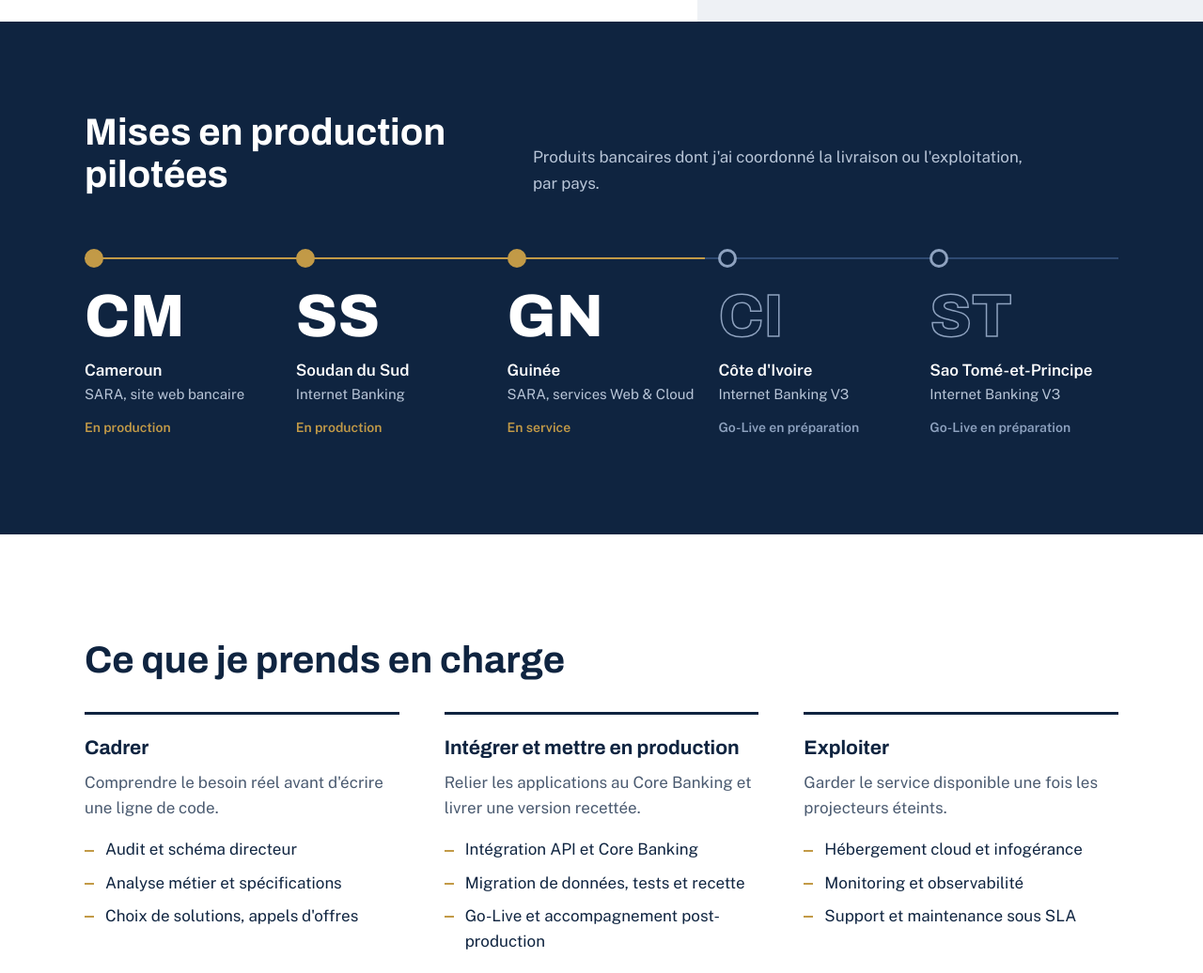
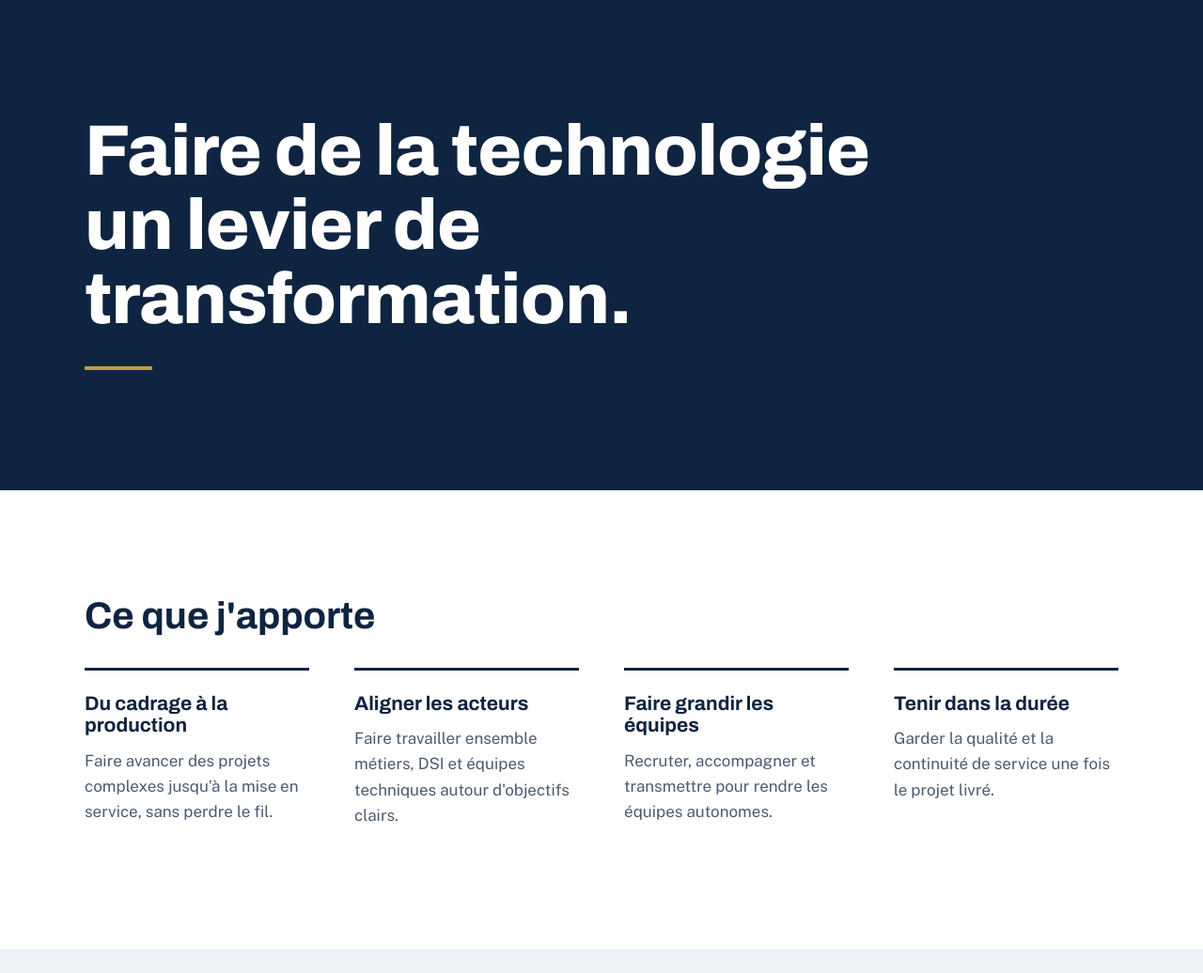
Before and after one commit to CephasFokou/FTC_Portofolio, a React app: page / in a window 1280 px wide. Shown: the part 980-2016 px from the top of the page at 94% size. Built offline with nearby package versions, Linux system fonts and the light colour scheme; some packages are replaced by stand-ins of ours.

Commit message:
Portfolio recentré sur le parcours et l'aspiration (moins centré KATALYS)
Co-Authored-By: Claude Opus 5.5 <noreply@anthropic.com>
Claude-Session: https://claude.ai/code/session_01BM12gdtAXcWGzkQSx2Grwg

```diff
--- a/src/content_option.js
+++ b/src/content_option.js
@@ -87,69 +87,36 @@ const archiveMedia = [
 
 const fr = {
     meta: {
-        title: "Cephas Fokou — Directeur Général de KATALYS",
+        title: "Cephas Fokou — Directeur Général | Digital Banking & transformation numérique",
         description:
-            "Cephas Fokou, Directeur Général de KATALYS. Intégration de systèmes, banque digitale et services managés : du cadrage à la mise en production, en Afrique centrale et de l'Ouest.",
+            "Cephas Fokou, Directeur Général. Digital Banking et transformation numérique : je fais avancer les projets du cadrage à la production.",
     },
     hero: {
         name: "Cephas Fokou",
-        role: "Directeur Général, KATALYS",
-        title: "Je fais passer les projets bancaires du cadrage à la production.",
+        role: "Directeur Général, Digital Banking & transformation numérique",
+        title: "Je fais avancer les projets numériques, du cadrage à la production.",
         lead:
-            "Après plus de quatre ans à piloter la banque digitale de filiales bancaires africaines, je dirige KATALYS, société d'intégration de systèmes et de services numériques. Direction, gestion de projet, management d'équipes techniques et recrutement de talents : je tiens le fil jusqu'à la mise en service.",
+            "Depuis 2017, je conçois, livre et fais vivre des solutions numériques : d'abord comme développeur et designer, puis comme chef d'équipe, et enfin comme Digital Banking Manager. Aujourd'hui, je poursuis ce chemin en entrepreneur.",
         portrait,
     },
-    footprint: {
-        title: "Mises en production pilotées",
-        lead: "Produits bancaires dont j'ai coordonné la livraison ou l'exploitation, par pays.",
-        items: [
-            { code: "CM", country: "Cameroun", product: "SARA, site web bancaire", status: "En production", live: true },
-            { code: "SS", country: "Soudan du Sud", product: "Internet Banking", status: "En production", live: true },
-            { code: "GN", country: "Guinée", product: "SARA, services Web & Cloud", status: "En service", live: true },
-            { code: "CI", country: "Côte d'Ivoire", product: "Internet Banking V3", status: "Go-Live en préparation", live: false },
-            { code: "ST", country: "Sao Tomé-et-Principe", product: "Internet Banking V3", status: "Go-Live en préparation", live: false },
-        ],
+    statement: {
+        text: "Faire de la technologie un levier de transformation.",
     },
     offers: {
-        title: "Ce que je prends en charge",
+        title: "Ce que j'apporte",
         items: [
-            {
-                title: "Cadrer",
-                text: "Comprendre le besoin réel avant d'écrire une ligne de code.",
-                points: ["Audit et schéma directeur", "Analyse métier et spécifications", "Choix de solutions, appels d'offres"],
-            },
-            {
-                title: "Intégrer et mettre en production",
-                text: "Relier les applications au Core Banking et livrer une version recettée.",
-                points: ["Intégration API et Core Banking", "Migration de données, tests et recette", "Go-Live et accompagnement post-production"],
-            },
-            {
-                title: "Exploiter",
-                text: "Garder le service disponible une fois les projecteurs éteints.",
-                points: ["Hébergement cloud et infogérance", "Monitoring et observabilité", "Support et maintenance sous SLA"],
-            },
+            { title: "Du cadrage à la production", text: "Faire avancer des projets complexes jusqu'à la mise en service, sans perdre le fil." },
+            { title: "Aligner les acteurs", text: "Faire travailler ensemble métiers, DSI et équipes techniques autour d'objectifs clairs." },
+            { title: "Faire grandir les équipes", text: "Recruter, accompagner et transmettre pour rendre les équipes autonomes." },
+            { title: "Tenir dans la durée", text: "Garder la qualité et la continuité de service une fois le projet livré." },
         ],
     },
     homeProjects: { title: "Projets récents", all: "Tous les projets" },
     homeCta: {
-        title: "Un projet à cadrer ou à remettre sur les rails ?",
-        text: "Banques, microfinances, intégrateurs : parlons de votre contexte.",
+        title: "Un projet à faire avancer ?",
+        text: "Écrivez-moi pour en parler.",
     },
     recent: [
-        {
-            id: "katalys",
-            title: "Méthodologie de déploiement KATALYS",
-            context: "KATALYS · 2026",
-            summary:
-                "Un cadre unique pour déployer Granit, SARA et l'Internet Banking chez les banques clientes, du besoin exprimé jusqu'à l'autonomie de l'équipe cliente.",
-            role: [
-                "Conception d'une méthode en six étapes, chacune fermée par un livrable validé",
-                "Répartition des responsabilités : centre de développement, Delivery, DevOps, QA, IT et métier côté client",
-                "Modèles de services associés : Monitoring & Observabilité, Exploitation & Maintenance L1",
-            ],
-            outcome: "Un référentiel commun pour planifier, recetter, mettre en production et transmettre.",
-            tags: ["Gouvernance", "Delivery", "Services managés"],
-        },
         {
             id: "ibv3",
             title: "Internet Banking V3, déploiement multi-pays",
@@ -191,6 +158,20 @@ const fr = {
             ],
             outcome: "Une feuille de route priorisée et partagée avec les parties prenantes.",
             tags: ["Produit", "Roadmap", "Paiement mobile"],
+        },
+        {
+            id: "katalys",
+            title: "Méthodologie de déploiement KATALYS",
+            context: "KATALYS · 2026",
+            summary:
+                "Un cadre unique pour déployer Granit, SARA et l'Internet Banking chez les banques clientes, du besoin exprimé jusqu'à l'autonomie de l'équipe cliente.",
+            role: [
+                "Conception d'une méthode en six étapes, chacune fermée par un livrable validé",
+                "Répartition des responsabilités : centre de développement, Delivery, DevOps, QA, IT et métier côté client",
+                "Modèles de services associés : Monitoring & Observabilité, Exploitation & Maintenance L1",
+            ],
+            outcome: "Un référentiel commun pour planifier, recetter, mettre en production et transmettre.",
+            tags: ["Gouvernance", "Delivery", "Services managés"],
         },
         {
             id: "supra",
@@ -315,9 +296,9 @@ const fr = {
     about: {
         title: "À propos",
         intro: [
-            "Je dirige KATALYS, une société qui part d'un constat simple : la plupart des projets informatiques ne bloquent pas faute de technologie, mais faute d'exécution. Besoins mal définis, environnements non prêts, recettes insuffisantes, mises en production repoussées.",
-            "Mon parcours s'est construit sur ce terrain. Développeur puis chef d'équipe, j'ai ensuite piloté pendant plus de quatre ans les produits de banque digitale de filiales présentes dans plusieurs pays africains, avec une équipe de vingt développeurs. J'ai appris à tenir ensemble les exigences des DSI, des métiers et des équipes techniques jusqu'au Go-Live.",
-            "Aujourd'hui, je cumule les rôles de directeur général, chef de projet, manager et recruteur de talents. Mon fil conducteur ne change pas : livrer juste, au bon niveau de qualité, avec une exploitation réaliste.",
+            "Depuis 2017, je conçois, livre et fais vivre des solutions numériques : d'abord comme développeur et designer, puis comme chef d'équipe, et enfin comme Digital Banking Manager.",
+            "J'ai piloté des produits de banque digitale utilisés dans plusieurs pays africains (Internet Banking, paiement mobile, sites bancaires) avec une équipe de vingt développeurs. J'y ai appris l'essentiel : la valeur ne vient pas seulement de la livraison, mais de la capacité à livrer juste, au bon niveau de qualité, avec une exploitation réaliste.",
+            "Aujourd'hui, je poursuis ce chemin en entrepreneur avec KATALYS, tout en accompagnant des projets Web & Cloud. Ce qui m'anime : faire de la technologie un levier de transformation.",
         ],
         skillsTitle: "Compétences",
         skills: [
@@ -351,69 +332,36 @@ const fr = {
 
 const en = {
     meta: {
-        title: "Cephas Fokou — CEO of KATALYS",
+        title: "Cephas Fokou — CEO | Digital Banking & digital transformation",
         description:
-            "Cephas Fokou, CEO of KATALYS. Systems integration, digital banking and managed services: from scoping to production across Central and West Africa.",
+            "Cephas Fokou, CEO. Digital banking and digital transformation: I move projects from scoping to production.",
     },
     hero: {
         name: "Cephas Fokou",
-        role: "CEO, KATALYS",
-        title: "I take banking projects from scoping to production.",
+        role: "CEO, Digital Banking & digital transformation",
+        title: "I move digital projects forward, from scoping to production.",
         lead:
-            "After more than four years leading digital banking products for African bank subsidiaries, I now run KATALYS, a systems integration and digital services company. Leadership, project management, technical team management and talent hiring: I hold the thread until the service goes live.",
+            "Since 2017, I have designed, delivered and run digital solutions: first as a developer and designer, then as a team lead, then as a Digital Banking Manager. Today I continue that path as an entrepreneur.",
         portrait,
     },
-    footprint: {
-        title: "Go-lives I have led",
-        lead: "Banking products whose delivery or operations I coordinated, by country.",
-        items: [
-            { code: "CM", country: "Cameroon", product: "SARA, bank website", status: "Live", live: true },
-            { code: "SS", country: "South Sudan", product: "Internet Banking", status: "Live", live: true },
-            { code: "GN", country: "Guinea", product: "SARA, Web & Cloud services", status: "In service", live: true },
-            { code: "CI", country: "Côte d'Ivoire", product: "Internet Banking V3", status: "Go-live in preparation", live: false },
-            { code: "ST", country: "São Tomé and Príncipe", product: "Internet Banking V3", status: "Go-live in preparation", live: false },
-        ],
+    statement: {
+        text: "Making technology a lever for transformation.",
     },
     offers: {
-        title: "What I take on",
+        title: "What I bring",
         items: [
-            {
-                title: "Scope",
-                text: "Understand the real need before writing a line of code.",
-                points: ["IT audit and master plan", "Business analysis and specifications", "Solution selection, tenders"],
-            },
-            {
-                title: "Integrate and go live",
-                text: "Connect applications to the core banking system and ship a tested release.",
-                points: ["API and core banking integration", "Data migration, testing and UAT", "Go-live and post-production support"],
-            },
-            {
-                title: "Operate",
-                text: "Keep the service running once the launch is over.",
-                points: ["Cloud hosting and managed IT", "Monitoring and observability", "SLA-based support and maintenance"],
-            },
+            { title: "From scoping to production", text: "Moving complex projects all the way to go-live without losing the thread." },
+            { title: "Aligning people", text: "Getting business teams, IT departments and engineers working toward clear goals." },
+            { title: "Growing teams", text: "Hiring, coaching and passing on knowledge so teams become self-sufficient." },
+            { title: "Lasting quality", text: "Keeping quality and service continuity once the project has shipped." },
         ],
     },
     homeProjects: { title: "Recent projects", all: "All projects" },
     homeCta: {
-        title: "A project to scope or to get back on track?",
-        text: "Banks, microfinance institutions, integrators: let's talk about your context.",
+        title: "A project to move forward?",
+        text: "Write to me and let's talk.",
     },
     recent: [
-        {
-            id: "katalys",
-            title: "KATALYS deployment methodology",
-            context: "KATALYS · 2026",
-            summary:
-                "One framework to deploy Granit, SARA and Internet Banking at client banks, from the stated need to a self-sufficient client team.",
-            role: [
-                "Designed a six-step method, each step closed by a signed-off deliverable",
-                "Defined responsibilities across the development centre, Delivery, DevOps, QA, client IT and business teams",
-                "Related service models: Monitoring & Observability, Operations & L1 Maintenance",
-            ],
-            outcome: "A shared reference to plan, test, go live and hand over.",
-            tags: ["Governance", "Delivery", "Managed services"],
-        },
         {
             id: "ibv3",
             title: "Internet Banking V3, multi-country rollout",
@@ -453,6 +401,20 @@ const en = {
             ],
             outcome: "A prioritised roadmap shared with stakeholders.",
             tags: ["Product", "Roadmap", "Mobile payments"],
+        },
+        {
+            id: "katalys",
+            title: "KATALYS deployment methodology",
+            context: "KATALYS · 2026",
+            summary:
+                "One framework to deploy Granit, SARA and Internet Banking at client banks, from the stated need to a self-sufficient client team.",
+            role: [
+                "Designed a six-step method, each step closed by a signed-off deliverable",
+                "Defined responsibilities across the development centre, Delivery, DevOps, QA, client IT and business teams",
+                "Related service models: Monitoring & Observability, Operations & L1 Maintenance",
+            ],
+            outcome: "A shared reference to plan, test, go live and hand over.",
+            tags: ["Governance", "Delivery", "Managed services"],
         },
         {
             id: "supra",
@@ -575,9 +537,9 @@ const en = {
     about: {
         title: "About",
         intro: [
-            "I run KATALYS, a company built on a simple observation: most IT projects don't stall for lack of technology, but for lack of execution. Unclear needs, unprepared environments, thin testing, postponed go-lives.",
-            "That is where my career was built. Developer, then team lead, I spent more than four years leading digital banking products for subsidiaries in several African countries, with a team of twenty developers. I learned to keep IT departments, business teams and engineers aligned all the way to go-live.",
-            "Today I combine the roles of CEO, project manager, team manager and talent recruiter. My guiding line hasn't changed: deliver the right thing, at the right quality, with realistic operations.",
+            "Since 2017, I have designed, delivered and run digital solutions: first as a developer and designer, then as a team lead, then as a Digital Banking Manager.",
+            "I led digital banking products used in several African countries (Internet Banking, mobile payments, bank websites) with a team of twenty developers. I learned what matters most: value comes not only from shipping, but from shipping the right thing, at the right quality, with realistic operations.",
+            "Today I continue that path as an entrepreneur with KATALYS, while supporting Web & Cloud projects. What drives me: making technology a lever for transformation.",
         ],
         skillsTitle: "Skills",
         skills: [
--- a/src/pages/home/index.js
+++ b/src/pages/home/index.js
@@ -6,7 +6,7 @@ import { Seo } from "../../components/seo";
 
 export const Home = () => {
   const { t, lang } = useTranslation();
-  const { meta, hero, footprint, offers, recent, homeProjects, homeCta } = getContent(lang);
+  const { meta, hero, statement, offers, recent, homeProjects, homeCta } = getContent(lang);
 
   return (
     <>
@@ -32,23 +32,9 @@ export const Home = () => {
         </div>
       </section>
 
-      <section className="route" aria-labelledby="route-title">
+      <section className="statement">
         <div className="wrap">
-          <div className="route__head">
-            <h2 id="route-title" className="route__title">{footprint.title}</h2>
-            <p className="route__lead">{footprint.lead}</p>
-          </div>
-          <ol className="route__line">
-            {footprint.items.map((item) => (
-              <li key={item.code} className={`route__stop ${item.live ? "is-live" : "is-next"}`}>
-                <span className="route__dot" aria-hidden="true" />
-                <span className="route__code" aria-hidden="true">{item.code}</span>
-                <span className="route__country">{item.country}</span>
-                <span className="route__product">{item.product}</span>
-                <span className="route__status">{item.status}</span>
-              </li>
-            ))}
-          </ol>
+          <p className="statement__text">{statement.text}</p>
         </div>
       </section>
 
@@ -60,9 +46,6 @@ export const Home = () => {
               <article key={o.title} className="offer">
                 <h3 className="h3">{o.title}</h3>
                 <p>{o.text}</p>
-                <ul className="dash-list">
-                  {o.points.map((p) => <li key={p}>{p}</li>)}
-                </ul>
               </article>
             ))}
           </div>
--- a/src/styles.css
+++ b/src/styles.css
@@ -456,7 +456,7 @@ main:focus {
   font-variation-settings: "wdth" 80;
   letter-spacing: -0.015em;
   line-height: 1.02;
-  max-width: 13ch;
+  max-width: 16ch;
   margin-bottom: 28px;
 }
 
@@ -504,116 +504,37 @@ main:focus {
   }
 }
 
-/* ---------- Route (empreinte des mises en production) ---------- */
+/* ---------- Statement (aspiration) ---------- */
 
-.route {
+.statement {
   background: var(--ink);
   color: var(--paper);
-  padding: clamp(56px, 8vw, 96px) 0 clamp(64px, 8vw, 104px);
+  padding: clamp(72px, 10vw, 128px) 0;
 }
 
-.route__head {
-  display: grid;
-  grid-template-columns: 5fr 7fr;
-  gap: 32px;
-  align-items: end;
-  margin-bottom: 56px;
+.statement__text {
+  margin: 0;
+  max-width: 18ch;
+  font-family: var(--font-display);
+  font-variation-settings: "wdth" 80;
+  font-weight: 800;
+  font-size: clamp(40px, 6vw, 76px);
+  line-height: 1.04;
+  letter-spacing: -0.01em;
 }
 
-.route__title {
-  color: var(--paper);
-  font-size: clamp(28px, 3.2vw, 40px);
-  font-weight: 700;
+.statement__text::after {
+  content: "";
+  display: block;
+  width: 72px;
+  height: 4px;
+  margin-top: 32px;
+  background: var(--brass);
+  transform-origin: left center;
+  animation: bar-draw 0.9s cubic-bezier(0.2, 0.7, 0.2, 1) 0.3s both;
 }
 
-.route__lead {
-  margin: 0;
-  color: #b9c6d8;
-  max-width: 52ch;
-}
-
-.route__line {
-  position: relative;
-  display: grid;
-  grid-template-columns: repeat(5, 1fr);
-  gap: 24px;
-  list-style: none;
-  margin: 0;
-  padding: 0;
-}
-
-.route__line::before {
-  content: "";
-  position: absolute;
-  left: 0;
-  right: 0;
-  top: 9px;
-  height: 2px;
-  background: linear-gradient(90deg, var(--brass) 0 60%, var(--ink-3) 60% 100%);
-  transform-origin: left center;
-  animation: route-draw 1.4s cubic-bezier(0.2, 0.7, 0.2, 1) 0.2s both;
-}
-
-.route__stop {
-  position: relative;
-  display: flex;
-  flex-direction: column;
-  padding-top: 40px;
-}
-
-.route__dot {
-  position: absolute;
-  top: 0;
-  left: 0;
-  width: 20px;
-  height: 20px;
-  border-radius: 50%;
-  border: 3px solid var(--brass);
-  background: var(--brass);
-}
-
-.route__stop.is-next .route__dot {
-  background: var(--ink);
-  border-color: #8ea2bf;
-}
-
-.route__code {
-  font-family: var(--font-display);
-  font-variation-settings: "wdth" 75;
-  font-size: clamp(44px, 5vw, 64px);
-  font-weight: 800;
-  line-height: 1;
-  color: var(--paper);
-  margin-bottom: 12px;
-}
-
-.route__stop.is-next .route__code {
-  color: transparent;
-  -webkit-text-stroke: 1.5px #8ea2bf;
-}
-
-.route__country {
-  font-weight: 600;
-  font-size: 17px;
-}
-
-.route__product {
-  color: #b9c6d8;
-  font-size: 15px;
-  margin-bottom: 12px;
-}
-
-.route__status {
-  font-size: 14px;
-  color: var(--brass);
-  font-weight: 600;
-}
-
-.route__stop.is-next .route__status {
-  color: #8ea2bf;
-}
-
-@keyframes route-draw {
+@keyframes bar-draw {
   from {
     transform: scaleX(0);
   }
@@ -622,59 +543,11 @@ main:focus {
   }
 }
 
-@media (max-width: 900px) {
-  .route__head {
-    grid-template-columns: 1fr;
-    gap: 12px;
-    margin-bottom: 40px;
-  }
-
-  .route__line {
-    grid-template-columns: 1fr;
-    gap: 28px;
-    padding-left: 40px;
-  }
-
-  .route__line::before {
-    left: 9px;
-    right: auto;
-    top: 0;
-    bottom: 0;
-    width: 2px;
-    height: auto;
-    background: linear-gradient(180deg, var(--brass) 0 60%, var(--ink-3) 60% 100%);
-    transform-origin: top center;
-    animation-name: route-draw-v;
-  }
-
-  .route__stop {
-    padding-top: 0;
-  }
-
-  .route__dot {
-    left: -40px;
-    top: 4px;
-  }
-
-  .route__code {
-    font-size: 40px;
-  }
-
-  @keyframes route-draw-v {
-    from {
-      transform: scaleY(0);
-    }
-    to {
-      transform: scaleY(1);
-    }
-  }
-}
-
 /* ---------- Offres ---------- */
 
 .offers {
   display: grid;
-  grid-template-columns: repeat(3, 1fr);
+  grid-template-columns: repeat(4, 1fr);
   gap: clamp(24px, 4vw, 48px);
 }
 
@@ -687,7 +560,13 @@ main:focus {
   color: var(--steel);
 }
 
-@media (max-width: 900px) {
+@media (max-width: 1000px) {
+  .offers {
+    grid-template-columns: repeat(2, 1fr);
+  }
+}
+
+@media (max-width: 600px) {
   .offers {
     grid-template-columns: 1fr;
   }
```
Also changed, not shown: public/index.html (+4 -4 lines), public/manifest.json, public/og-image.jpg, 1 other file.
